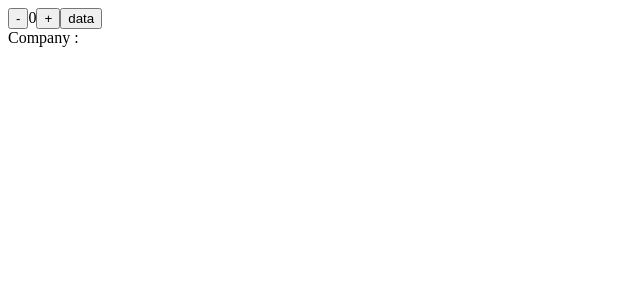
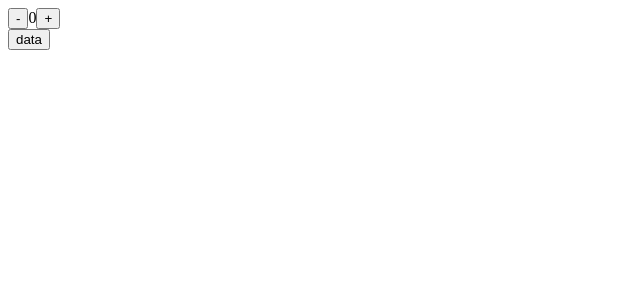
Before and after one commit to gramarokoto/nuxt3-app-test, a Nuxt app: page / in a window 1280 px wide. Shown: the top 300 px of the page, without its empty margins (0-640 px from the left). Built offline with nearby package versions, Linux system fonts and the light colour scheme.

Commit message:
feat: add useBank composable using useAsyncData

```diff
--- /dev/null
+++ b/composables/useBank.ts
@@ -0,0 +1,6 @@
+export const useBank = async () => {
+  const { data } = await useAsyncData(
+    'random_bank',
+    () => $fetch('https://random-data-api.com/api/bank/random_bank'))
+  return data.value
+}
--- a/pages/index.vue
+++ b/pages/index.vue
@@ -3,9 +3,13 @@
     <button @click="store.counter--">-</button>
     <span>{{ store.getCount }}</span>
     <button @click="store.counter++">+</button>
+    <br>
     <button @click="load()">data</button>
-    <div>
-      Company : {{ company }}
+    <div v-if="company">
+      Company : {{ company.business_name }}
+    </div>
+    <div v-if="bank">
+      Bank : {{ bank.bank_name }}
     </div>
   </div>
 </template>
@@ -13,17 +17,20 @@
 <script lang="ts">
 import { useStore } from "~~/store"
 import { useCompany } from "~~/composables/useCompany"
+import { useBank } from "~~/composables/useBank"
 
 export default defineComponent({
   async setup() {
     const store = useStore()
     let company = ref(null)
+    let bank = ref(null)
 
     const load = async () => {
       company.value = await useCompany()
+      bank.value = await useBank()
     }
 
-    return { store, company, load }
+    return { store, load, company, bank }
   }
 })
 </script>
```
